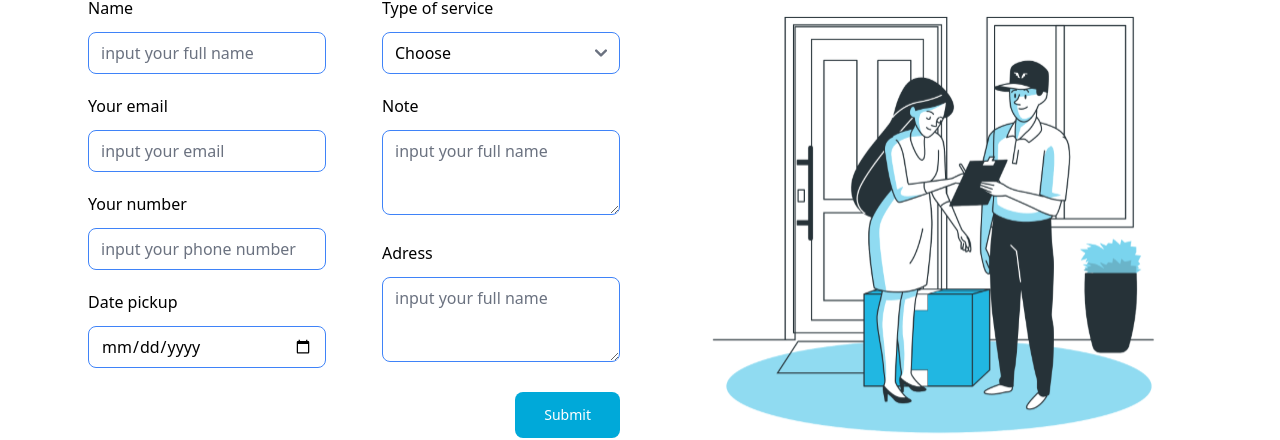
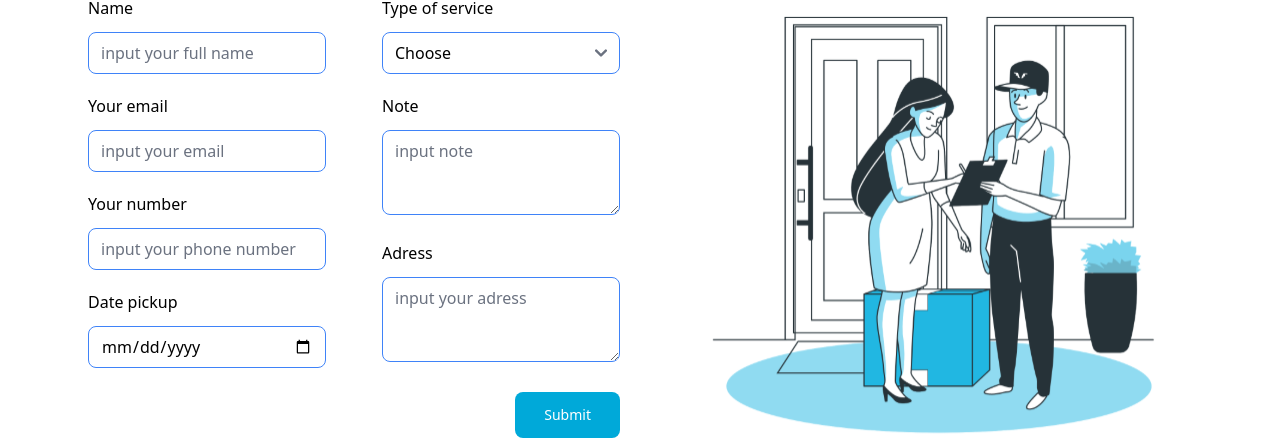
Before and after one commit to wahyu-pradani/Alterra-FE-MiniProject, a React (Vite) app: page /ordering in a window 1280 px wide. Shown: the part 191-631 px from the top of the page. Built offline with nearby package versions, Linux system fonts and the light colour scheme; no server answers.

Commit message:
perbaikan form

```diff
--- a/src/pages/admin/add-order/add-order.jsx
+++ b/src/pages/admin/add-order/add-order.jsx
@@ -4,13 +4,7 @@ import { useEffect, useState } from "react";
 import ImgOrder from "../../../assets/img-order.svg";
 import { v4 as uuidv4 } from "uuid";
 import {
-  Button,
-  Checkbox,
-  Datepicker,
-  Label,
-  Select,
-  TextInput,
-  Textarea,
+  Button
 } from "flowbite-react";
 import { getOrder, sendForm } from "../../../api/FetchOrder";
 import { useNavigate } from "react-router-dom";
@@ -161,7 +155,7 @@ export default function AddOrder() {
                       </div>
                       <textarea
                         id="note"
-                        placeholder="input your full name"
+                        placeholder="input note"
                         required
                         name="note"
                         onChange={handleInput}
@@ -176,7 +170,7 @@ export default function AddOrder() {
                       <textarea
                         id="adress"
                         name="adress"
-                        placeholder="input your full name"
+                        placeholder="input your adres"
                         required
                         onChange={handleInput}
                         className="w-full rounded-lg border-blue-500 h-[85px]"
--- a/src/pages/admin/update-order/update.jsx
+++ b/src/pages/admin/update-order/update.jsx
@@ -161,7 +161,7 @@ export default function Update() {
                       </div>
                       <textarea
                         id="note"
-                        placeholder="input your full name"
+                        placeholder="input note"
                         className="w-full rounded-lg border-blue-500 h-[85px]"
                         required
                         name="note"
@@ -177,7 +177,7 @@ export default function Update() {
                         id="adress"
                         name="adress"
                         className="w-full rounded-lg border-blue-500 h-[85px]"
-                        placeholder="input your full name"
+                        placeholder="input your adress"
                         required
                         onChange={handleInput}
                         value={newOrder.adress}
--- a/src/pages/user/order/form-order.jsx
+++ b/src/pages/user/order/form-order.jsx
@@ -159,7 +159,7 @@ export default function FormOrder() {
                       </div>
                       <textarea
                         id="note"
-                        placeholder="input your full name"
+                        placeholder="input note"
                         required
                         name="note"
                         onChange={handleInput}
@@ -174,7 +174,7 @@ export default function FormOrder() {
                       <textarea
                         id="adress"
                         name="adress"
-                        placeholder="input your full name"
+                        placeholder="input your adress"
                         required
                         onChange={handleInput}
                         className="w-full rounded-lg border-blue-500 h-[85px]"
```
Also changed, not shown: src/components/accordion.jsx (+0 -16 lines).
